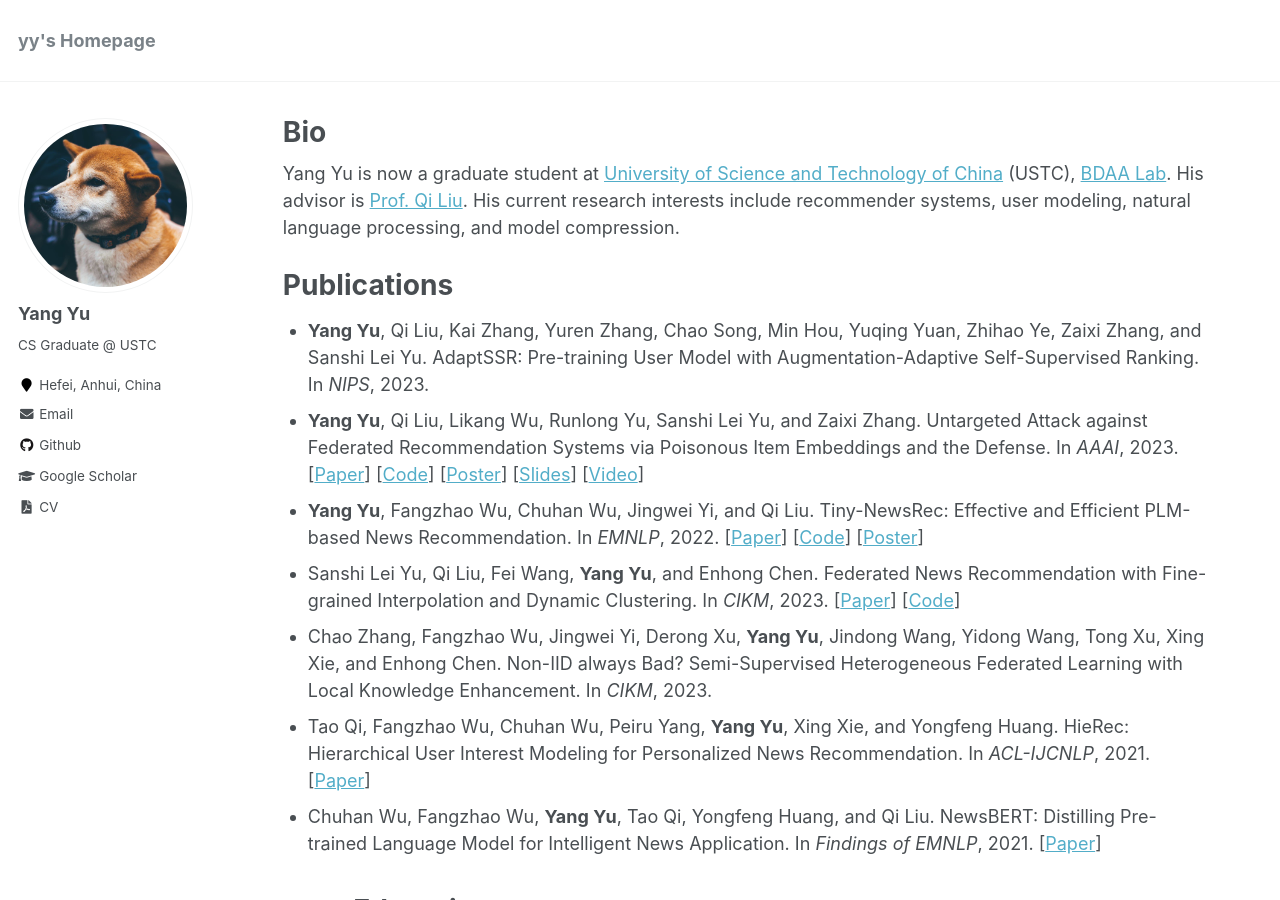
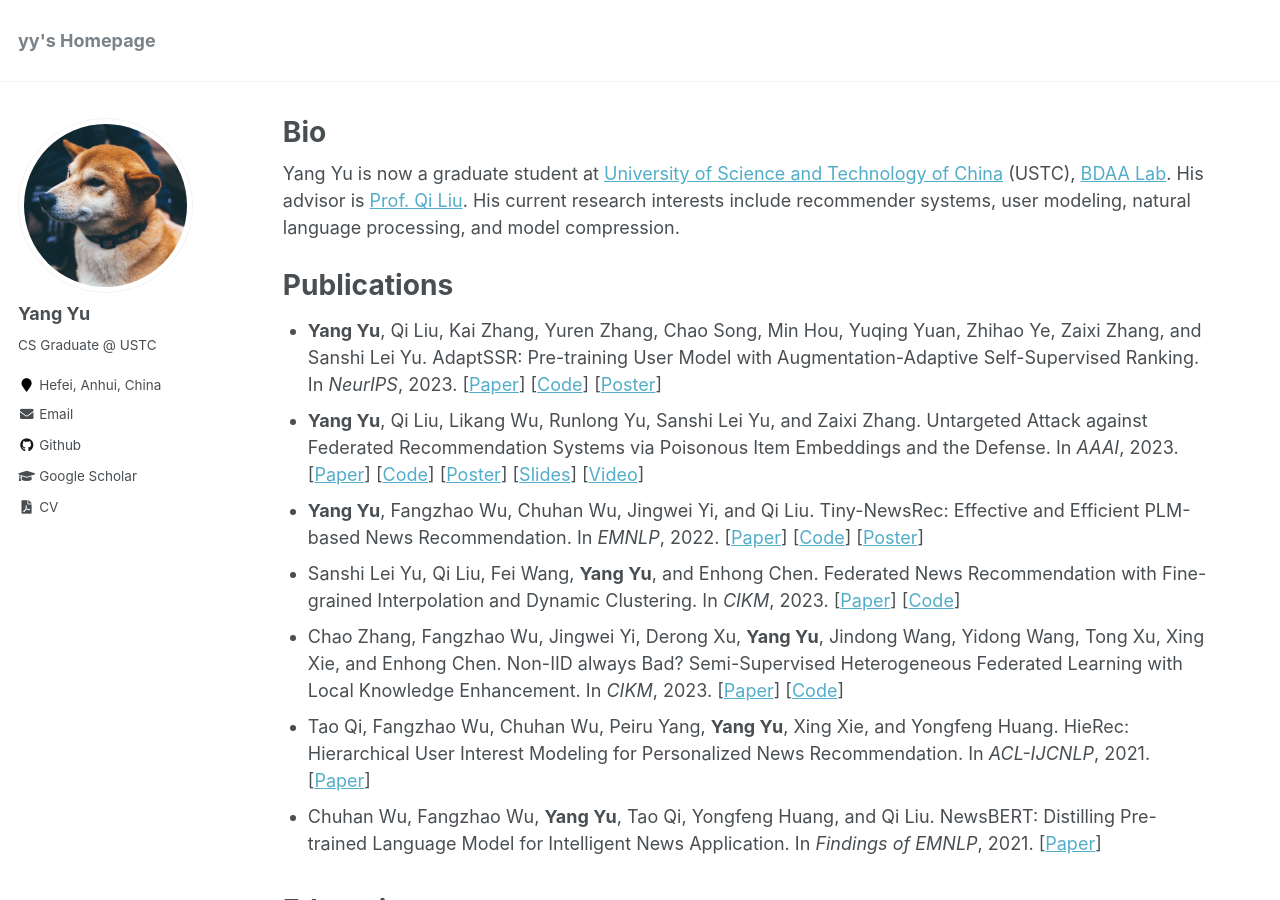
Before and after one commit to yflyl613/yflyl613.github.io, a Jekyll site: the page built from _pages/about.md, in a window 1280 px wide and 900 px high. Built offline with Jekyll 4.4.1, drawn with Linux system fonts in a browser that asks for light colours.

Commit message:
Update publications

```diff
--- a/_pages/about.md
+++ b/_pages/about.md
@@ -12,11 +12,11 @@ redirect_from:
 
 <h1 class='header'>Publications</h1>
 <ul class='my_ul'>
-<li><strong>Yang Yu</strong>, Qi Liu, Kai Zhang, Yuren Zhang, Chao Song, Min Hou, Yuqing Yuan, Zhihao Ye, Zaixi Zhang, and Sanshi Lei Yu. AdaptSSR: Pre-training User Model with Augmentation-Adaptive Self-Supervised Ranking. In <em>NIPS</em>, 2023.
+<li><strong>Yang Yu</strong>, Qi Liu, Kai Zhang, Yuren Zhang, Chao Song, Min Hou, Yuqing Yuan, Zhihao Ye, Zaixi Zhang, and Sanshi Lei Yu. AdaptSSR: Pre-training User Model with Augmentation-Adaptive Self-Supervised Ranking. In <em>NeurIPS</em>, 2023. [<a target="_blank" href="https://arxiv.org/abs/2310.09706">Paper</a>] [<a target="_blank" href="https://github.com/yflyl613/AdaptSSR">Code</a>] [<a target="_blank" href="/assets/files/NIPS2023-Poster.pdf">Poster</a>]</li>
 <li><strong>Yang Yu</strong>, Qi Liu, Likang Wu, Runlong Yu, Sanshi Lei Yu, and Zaixi Zhang. Untargeted Attack against Federated Recommendation Systems via Poisonous Item Embeddings and the Defense. In <em>AAAI</em>, 2023. [<a target="_blank" href='https://arxiv.org/abs/2212.05399'>Paper</a>] [<a target="_blank" href='https://github.com/yflyl613/FedRec/'>Code</a>] [<a target="_blank" href='/assets/files/AAAI2023-Poster.pdf'>Poster</a>] [<a target="_blank" href='/assets/files/AAAI2023-Slides.pdf'>Slides</a>] [<a target="_blank" href='http://home.ustc.edu.cn/~yflyl613/files/AAAI2023-Video.mp4'>Video</a>]</li>
 <li><strong>Yang Yu</strong>, Fangzhao Wu, Chuhan Wu, Jingwei Yi, and Qi Liu. Tiny-NewsRec: Effective and Efficient PLM-based News Recommendation. In <em>EMNLP</em>, 2022. [<a target="_blank" href='https://aclanthology.org/2022.emnlp-main.368/'>Paper</a>] [<a target="_blank" href='https://github.com/yflyl613/Tiny-NewsRec/'>Code</a>] [<a target="_blank" href='/assets/files/EMNLP2022-Poster.pdf'>Poster</a>]</li>
-<li>Sanshi Lei Yu, Qi Liu, Fei Wang, <strong>Yang Yu</strong>, and Enhong Chen. Federated News Recommendation with Fine-grained Interpolation and Dynamic Clustering. In <em>CIKM</em>, 2023. [<a target='_blank' href='https://storage.yusanshi.com/paper/FINDING.pdf'>Paper</a>] [<a target='_blank' href='https://github.com/yusanshi/FINDING'>Code</a>]</li>
-<li>Chao Zhang, Fangzhao Wu, Jingwei Yi, Derong Xu, <strong>Yang Yu</strong>, Jindong Wang, Yidong Wang, Tong Xu, Xing Xie, and Enhong Chen. Non-IID always Bad? Semi-Supervised Heterogeneous Federated Learning with Local Knowledge Enhancement. In <em>CIKM</em>, 2023.</li>
+<li>Sanshi Lei Yu, Qi Liu, Fei Wang, <strong>Yang Yu</strong>, and Enhong Chen. Federated News Recommendation with Fine-grained Interpolation and Dynamic Clustering. In <em>CIKM</em>, 2023. [<a target='_blank' href='https://dl.acm.org/doi/10.1145/3583780.3614881'>Paper</a>] [<a target='_blank' href='https://github.com/yusanshi/FINDING'>Code</a>]</li>
+<li>Chao Zhang, Fangzhao Wu, Jingwei Yi, Derong Xu, <strong>Yang Yu</strong>, Jindong Wang, Yidong Wang, Tong Xu, Xing Xie, and Enhong Chen. Non-IID always Bad? Semi-Supervised Heterogeneous Federated Learning with Local Knowledge Enhancement. In <em>CIKM</em>, 2023. [<a target="_blank" href="https://dl.acm.org/doi/10.1145/3583780.3614991">Paper</a>] [<a target="_blank" href="https://github.com/zcfinal/FedLoKe">Code</a>]</li>
 <li>Tao Qi, Fangzhao Wu, Chuhan Wu, Peiru Yang, <strong>Yang Yu</strong>, Xing Xie, and Yongfeng Huang. HieRec: Hierarchical User Interest Modeling for Personalized News Recommendation. In <em>ACL-IJCNLP</em>, 2021. [<a target="_blank" href='https://aclanthology.org/2021.acl-long.423/'>Paper</a>]</li>
 <li>Chuhan Wu, Fangzhao Wu, <strong>Yang Yu</strong>, Tao Qi, Yongfeng Huang, and Qi Liu. NewsBERT: Distilling Pre-trained Language Model for Intelligent News Application. In <em>Findings of EMNLP</em>, 2021. [<a target="_blank" href='https://aclanthology.org/2021.findings-emnlp.280/'>Paper</a>]</li>
 </ul>
```
Also changed, not shown: 1 other file.
